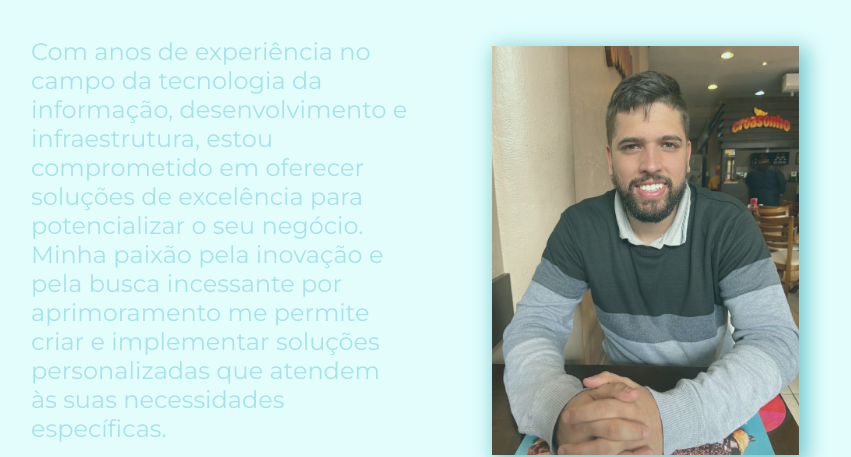
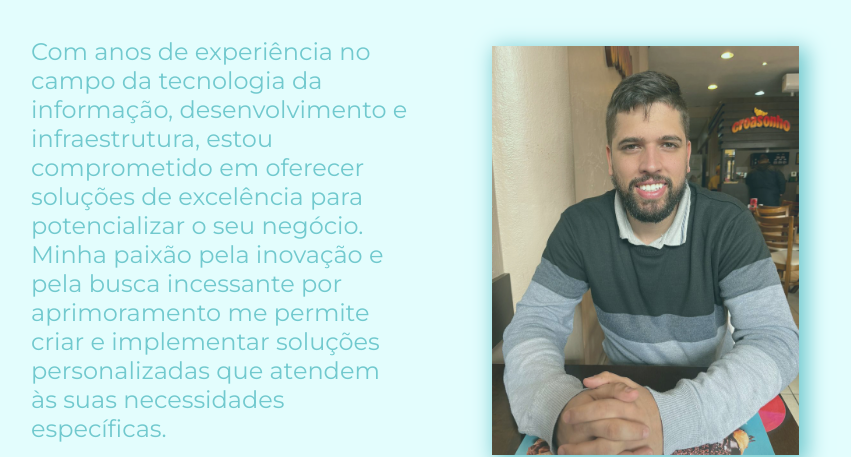
Before and after one commit to RGafanha/portfoliogaf, a plain HTML site: page index.html in a window 1280 px wide. Shown: the part 366-823 px from the top of the page, without its empty margins (225-1076 px from the left). Drawn offline with nearby package versions, Linux system fonts and the light colour scheme.

Commit message:
cor de texto trocada

```diff
--- a/styles/style.css
+++ b/styles/style.css
@@ -69,6 +69,7 @@ body {
 .apresentacao__conteudo__texto {
     font-size: 1.5rem;
     font-family: var(--font-secundaria);
+    color: var(--cor-terciaria);
 }
 
 .apresentacao__links {
```
